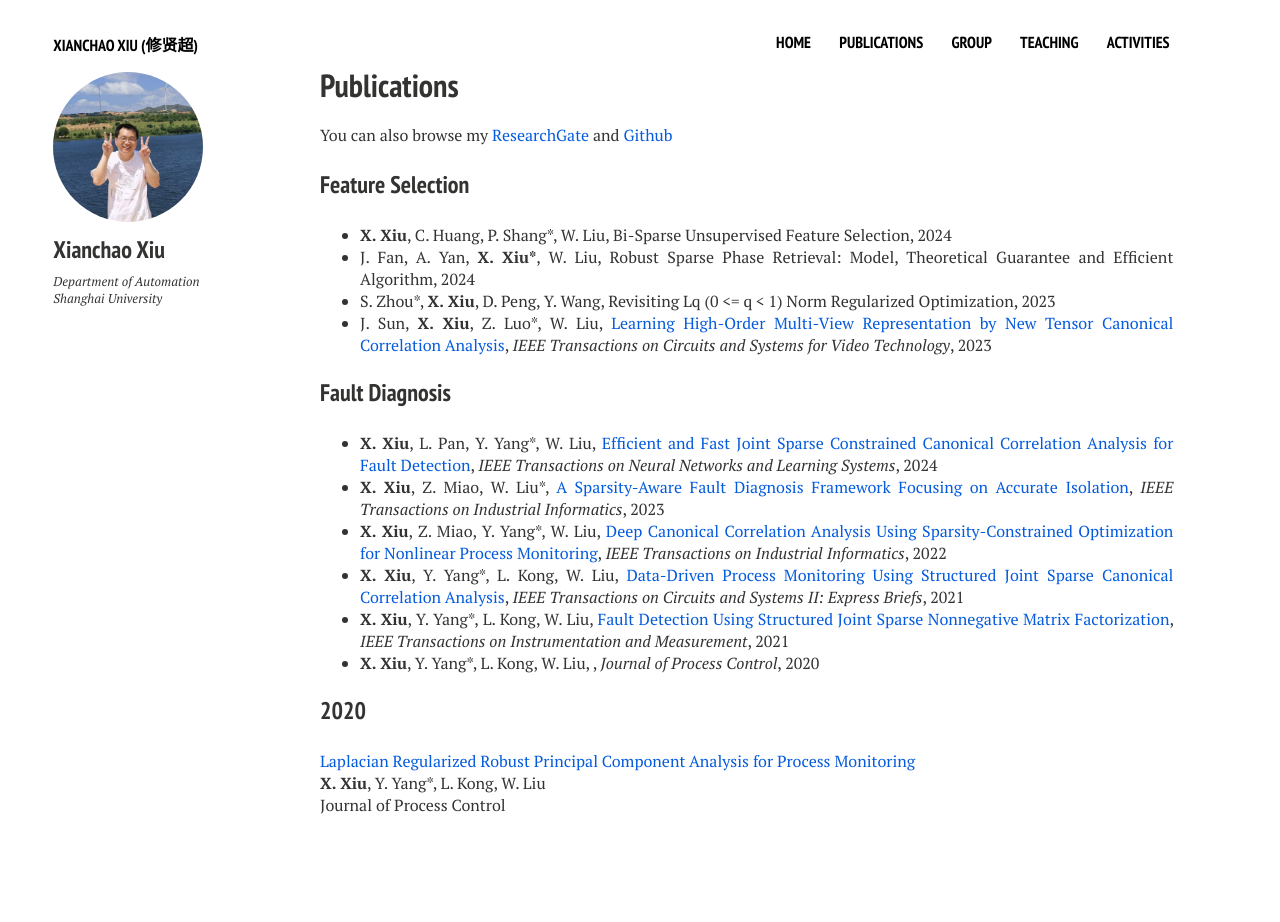
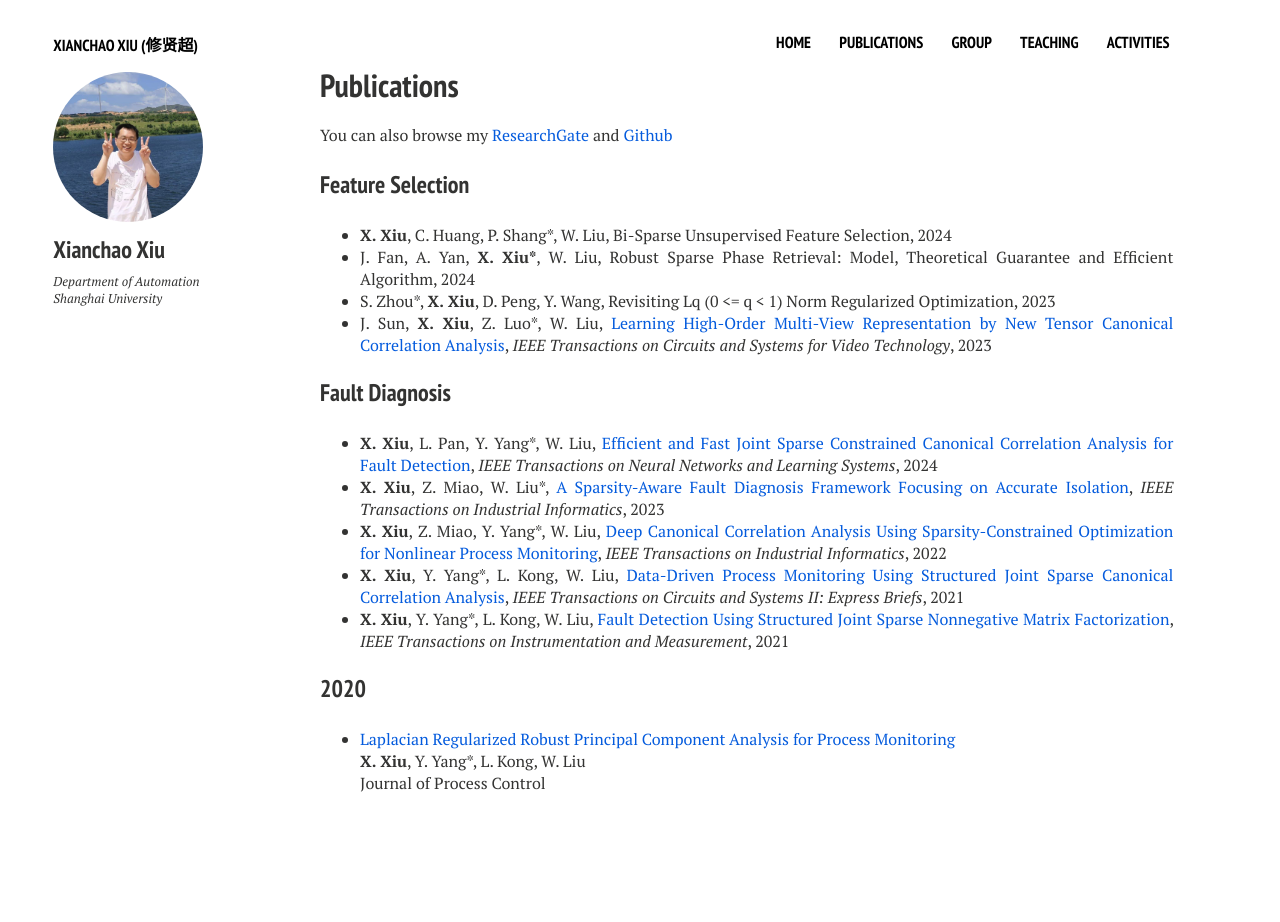
Before and after one commit to xianchaoxiu/xianchaoxiu.github.io, a Jekyll site: the page built from publications/index.md, in a window 1280 px wide. Built offline with Jekyll 4.4.1, drawn with Linux system fonts in a browser that asks for light colours; nearby versions of some CDN libraries; after the commit the page ends 900 px from its top, so only the background shows below that.

Commit message:
Update index.md

```diff
--- a/publications/index.md
+++ b/publications/index.md
@@ -27,11 +27,10 @@ You can also browse my <a href="https://www.researchgate.net/profile/Xianchao-Xi
 * <b>X. Xiu</b>, Z. Miao, Y. Yang*, W. Liu, <a href="https://ieeexplore.ieee.org/document/9583864" class="textlink" target="_blank">Deep Canonical Correlation Analysis Using Sparsity-Constrained Optimization for Nonlinear Process Monitoring</a>, <i>IEEE Transactions on Industrial Informatics</i>, 2022<br>
 * <b>X. Xiu</b>, Y. Yang*, L. Kong, W. Liu, <a href="https://ieeexplore.ieee.org/abstract/document/9068308/" class="textlink" target="_blank">Data-Driven Process Monitoring Using Structured Joint Sparse Canonical Correlation Analysis</a>, <i>IEEE Transactions on Circuits and Systems II: Express Briefs</i>, 2021<br>
 * <b>X. Xiu</b>, Y. Yang*, L. Kong, W. Liu, <a href="https://ieeexplore.ieee.org/abstract/document/9381237" class="textlink" target="_blank">Fault Detection Using Structured Joint Sparse Nonnegative Matrix Factorization</a>, <i>IEEE Transactions on Instrumentation and Measurement</i>, 2021<br>
-* <b>X. Xiu</b>, Y. Yang*, L. Kong, W. Liu, , <i>Journal of Process Control</i>, 2020<br>
 
 
 
 ### 2020
-<a href="https://www.sciencedirect.com/science/article/abs/pii/S095915242030247X" class="textlink" target="_blank">Laplacian Regularized Robust Principal Component Analysis for Process Monitoring</a>  <br>
+* <a href="https://www.sciencedirect.com/science/article/abs/pii/S095915242030247X" class="textlink" target="_blank">Laplacian Regularized Robust Principal Component Analysis for Process Monitoring</a>  <br>
 <b>X. Xiu</b>, Y. Yang*, L. Kong, W. Liu <br>
 Journal of Process Control
```
